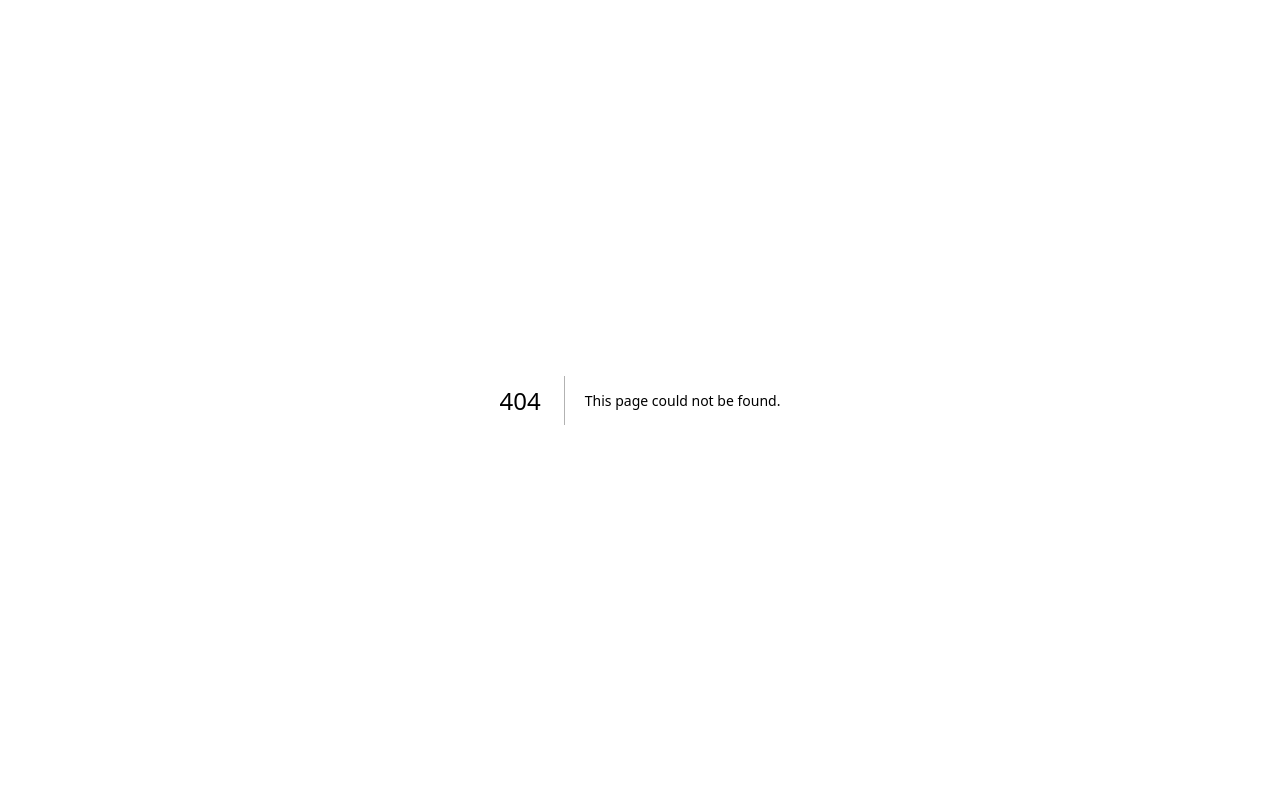
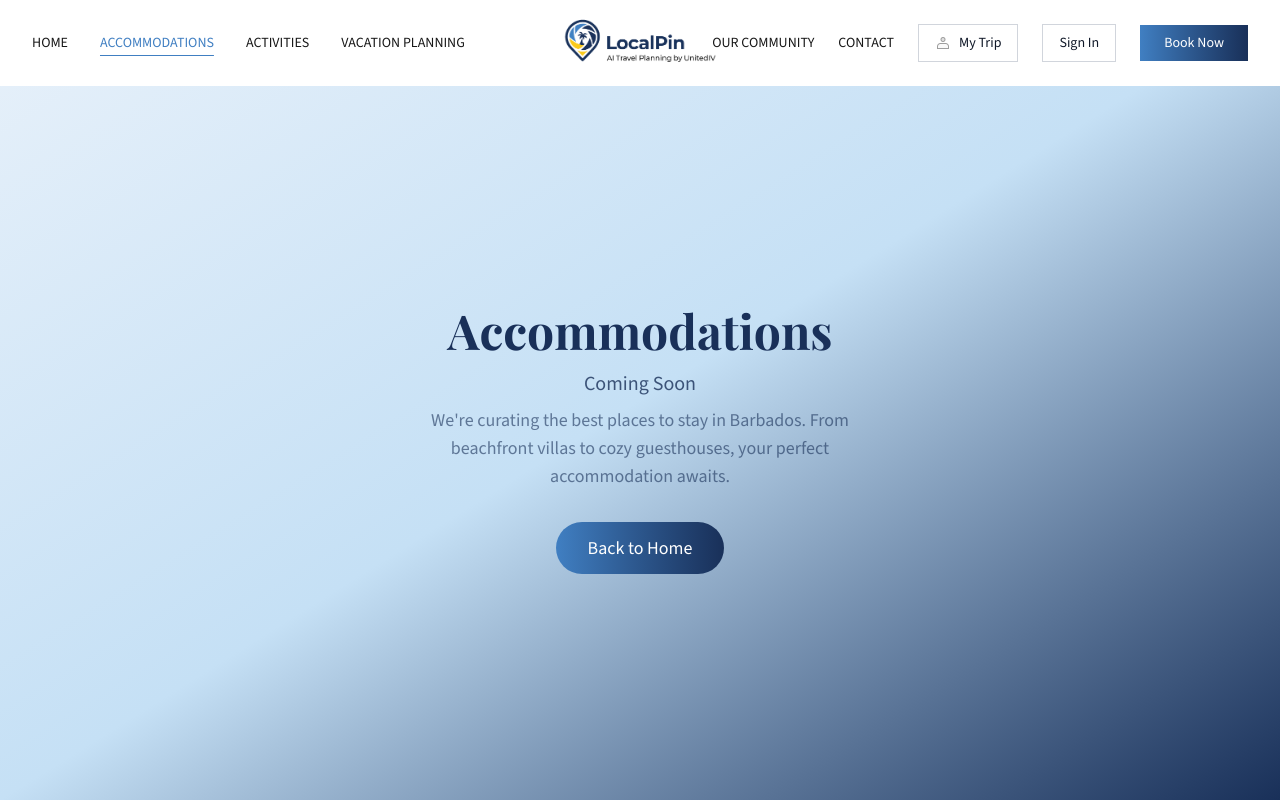
Before and after one commit to uivdevelopers246/uiv-travel-website, a Next.js app: page /accommodations in a window 1280 px wide. Before the commit this address had no page. Built offline with nearby package versions, Linux system fonts and the light colour scheme; no server answers.

Commit message:
added coming soon pages for each unactive link

```diff
--- /dev/null
+++ b/src/app/accommodations/page.tsx
@@ -0,0 +1,29 @@
+import { Header } from "@/components/layout/header";
+import Link from "next/link";
+
+export default function AccommodationsPage() {
+  return (
+    <>
+      <Header />
+      <main className="min-h-screen bg-gradient-to-br from-[#E8F1FA] via-[#C5E0F5] to-[#193059] flex items-center justify-center pt-20">
+        <div className="text-center px-4 max-w-2xl mx-auto">
+          <h1 className="text-4xl md:text-5xl font-bold text-[#193059] mb-4" style={{ fontFamily: 'var(--font-playfair)' }}>
+            Accommodations
+          </h1>
+          <p className="text-xl text-[#193059]/80 mb-2">
+            Coming Soon
+          </p>
+          <p className="text-lg text-[#193059]/60 mb-8 max-w-md mx-auto">
+            We&apos;re curating the best places to stay in Barbados. From beachfront villas to cozy guesthouses, your perfect accommodation awaits.
+          </p>
+          <Link
+            href="/"
+            className="inline-block px-8 py-3 bg-gradient-to-r from-[#407FC2] to-[#193059] hover:from-[#193059] hover:to-[#407FC2] text-white rounded-full text-lg font-medium transition-all duration-300"
+          >
+            Back to Home
+          </Link>
+        </div>
+      </main>
+    </>
+  );
+}
--- /dev/null
+++ b/src/app/bookings/page.tsx
@@ -0,0 +1,29 @@
+import { Header } from "@/components/layout/header";
+import Link from "next/link";
+
+export default function BookingsPage() {
+  return (
+    <>
+      <Header />
+      <main className="min-h-screen bg-gradient-to-br from-[#E8F1FA] via-[#C5E0F5] to-[#193059] flex items-center justify-center pt-20">
+        <div className="text-center px-4 max-w-2xl mx-auto">
+          <h1 className="text-4xl md:text-5xl font-bold text-[#193059] mb-4" style={{ fontFamily: 'var(--font-playfair)' }}>
+            Book Now
+          </h1>
+          <p className="text-xl text-[#193059]/80 mb-2">
+            Coming Soon
+          </p>
+          <p className="text-lg text-[#193059]/60 mb-8 max-w-md mx-auto">
+            Our seamless booking system is being perfected. Soon you&apos;ll be able to book accommodations, activities, and experiences all in one place.
+          </p>
+          <Link
+            href="/"
+            className="inline-block px-8 py-3 bg-gradient-to-r from-[#407FC2] to-[#193059] hover:from-[#193059] hover:to-[#407FC2] text-white rounded-full text-lg font-medium transition-all duration-300"
+          >
+            Back to Home
+          </Link>
+        </div>
+      </main>
+    </>
+  );
+}
--- /dev/null
+++ b/src/app/community/page.tsx
@@ -0,0 +1,29 @@
+import { Header } from "@/components/layout/header";
+import Link from "next/link";
+
+export default function CommunityPage() {
+  return (
+    <>
+      <Header />
+      <main className="min-h-screen bg-gradient-to-br from-[#E8F1FA] via-[#C5E0F5] to-[#193059] flex items-center justify-center pt-20">
+        <div className="text-center px-4 max-w-2xl mx-auto">
+          <h1 className="text-4xl md:text-5xl font-bold text-[#193059] mb-4" style={{ fontFamily: 'var(--font-playfair)' }}>
+            Our Community
+          </h1>
+          <p className="text-xl text-[#193059]/80 mb-2">
+            Coming Soon
+          </p>
+          <p className="text-lg text-[#193059]/60 mb-8 max-w-md mx-auto">
+            Connect with fellow travelers, share experiences, and discover insider tips from our vibrant community of Barbados enthusiasts.
+          </p>
+          <Link
+            href="/"
+            className="inline-block px-8 py-3 bg-gradient-to-r from-[#407FC2] to-[#193059] hover:from-[#193059] hover:to-[#407FC2] text-white rounded-full text-lg font-medium transition-all duration-300"
+          >
+            Back to Home
+          </Link>
+        </div>
+      </main>
+    </>
+  );
+}
--- /dev/null
+++ b/src/app/contact/page.tsx
@@ -0,0 +1,29 @@
+import { Header } from "@/components/layout/header";
+import Link from "next/link";
+
+export default function ContactPage() {
+  return (
+    <>
+      <Header />
+      <main className="min-h-screen bg-gradient-to-br from-[#E8F1FA] via-[#C5E0F5] to-[#193059] flex items-center justify-center pt-20">
+        <div className="text-center px-4 max-w-2xl mx-auto">
+          <h1 className="text-4xl md:text-5xl font-bold text-[#193059] mb-4" style={{ fontFamily: 'var(--font-playfair)' }}>
+            Contact Us
+          </h1>
+          <p className="text-xl text-[#193059]/80 mb-2">
+            Coming Soon
+          </p>
+          <p className="text-lg text-[#193059]/60 mb-8 max-w-md mx-auto">
+            We&apos;re setting up our contact channels. Soon you&apos;ll be able to reach our team for any questions about your Barbados adventure.
+          </p>
+          <Link
+            href="/"
+            className="inline-block px-8 py-3 bg-gradient-to-r from-[#407FC2] to-[#193059] hover:from-[#193059] hover:to-[#407FC2] text-white rounded-full text-lg font-medium transition-all duration-300"
+          >
+            Back to Home
+          </Link>
+        </div>
+      </main>
+    </>
+  );
+}
--- /dev/null
+++ b/src/app/locallens/page.tsx
@@ -0,0 +1,29 @@
+import { Header } from "@/components/layout/header";
+import Link from "next/link";
+
+export default function LocalLensPage() {
+  return (
+    <>
+      <Header />
+      <main className="min-h-screen bg-gradient-to-br from-[#E8F1FA] via-[#C5E0F5] to-[#193059] flex items-center justify-center pt-20">
+        <div className="text-center px-4 max-w-2xl mx-auto">
+          <h1 className="text-4xl md:text-5xl font-bold text-[#193059] mb-4" style={{ fontFamily: 'var(--font-playfair)' }}>
+            LocalLens.ai
+          </h1>
+          <p className="text-xl text-[#193059]/80 mb-2">
+            Coming Soon
+          </p>
+          <p className="text-lg text-[#193059]/60 mb-8 max-w-md mx-auto">
+            Our AI-powered travel assistant is learning everything about Barbados. Soon you&apos;ll have a personal guide to help plan your perfect island experience.
+          </p>
+          <Link
+            href="/"
+            className="inline-block px-8 py-3 bg-gradient-to-r from-[#407FC2] to-[#193059] hover:from-[#193059] hover:to-[#407FC2] text-white rounded-full text-lg font-medium transition-all duration-300"
+          >
+            Back to Home
+          </Link>
+        </div>
+      </main>
+    </>
+  );
+}
--- /dev/null
+++ b/src/app/my-trip/page.tsx
@@ -0,0 +1,29 @@
+import { Header } from "@/components/layout/header";
+import Link from "next/link";
+
+export default function MyTripPage() {
+  return (
+    <>
+      <Header />
+      <main className="min-h-screen bg-gradient-to-br from-[#E8F1FA] via-[#C5E0F5] to-[#193059] flex items-center justify-center pt-20">
+        <div className="text-center px-4 max-w-2xl mx-auto">
+          <h1 className="text-4xl md:text-5xl font-bold text-[#193059] mb-4" style={{ fontFamily: 'var(--font-playfair)' }}>
+            My Trip
+          </h1>
+          <p className="text-xl text-[#193059]/80 mb-2">
+            Coming Soon
+          </p>
+          <p className="text-lg text-[#193059]/60 mb-8 max-w-md mx-auto">
+            Your personal trip dashboard is in the works. Soon you&apos;ll be able to manage all your bookings, itineraries, and travel details in one place.
+          </p>
+          <Link
+            href="/"
+            className="inline-block px-8 py-3 bg-gradient-to-r from-[#407FC2] to-[#193059] hover:from-[#193059] hover:to-[#407FC2] text-white rounded-full text-lg font-medium transition-all duration-300"
+          >
+            Back to Home
+          </Link>
+        </div>
+      </main>
+    </>
+  );
+}
--- /dev/null
+++ b/src/app/vacation-planning/page.tsx
@@ -0,0 +1,29 @@
+import { Header } from "@/components/layout/header";
+import Link from "next/link";
+
+export default function VacationPlanningPage() {
+  return (
+    <>
+      <Header />
+      <main className="min-h-screen bg-gradient-to-br from-[#E8F1FA] via-[#C5E0F5] to-[#193059] flex items-center justify-center pt-20">
+        <div className="text-center px-4 max-w-2xl mx-auto">
+          <h1 className="text-4xl md:text-5xl font-bold text-[#193059] mb-4" style={{ fontFamily: 'var(--font-playfair)' }}>
+            Vacation Planning
+          </h1>
+          <p className="text-xl text-[#193059]/80 mb-2">
+            Coming Soon
+          </p>
+          <p className="text-lg text-[#193059]/60 mb-8 max-w-md mx-auto">
+            Our AI-powered vacation planner will help you create the perfect Barbados itinerary tailored to your preferences.
+          </p>
+          <Link
+            href="/"
+            className="inline-block px-8 py-3 bg-gradient-to-r from-[#407FC2] to-[#193059] hover:from-[#193059] hover:to-[#407FC2] text-white rounded-full text-lg font-medium transition-all duration-300"
+          >
+            Back to Home
+          </Link>
+        </div>
+      </main>
+    </>
+  );
+}
```
